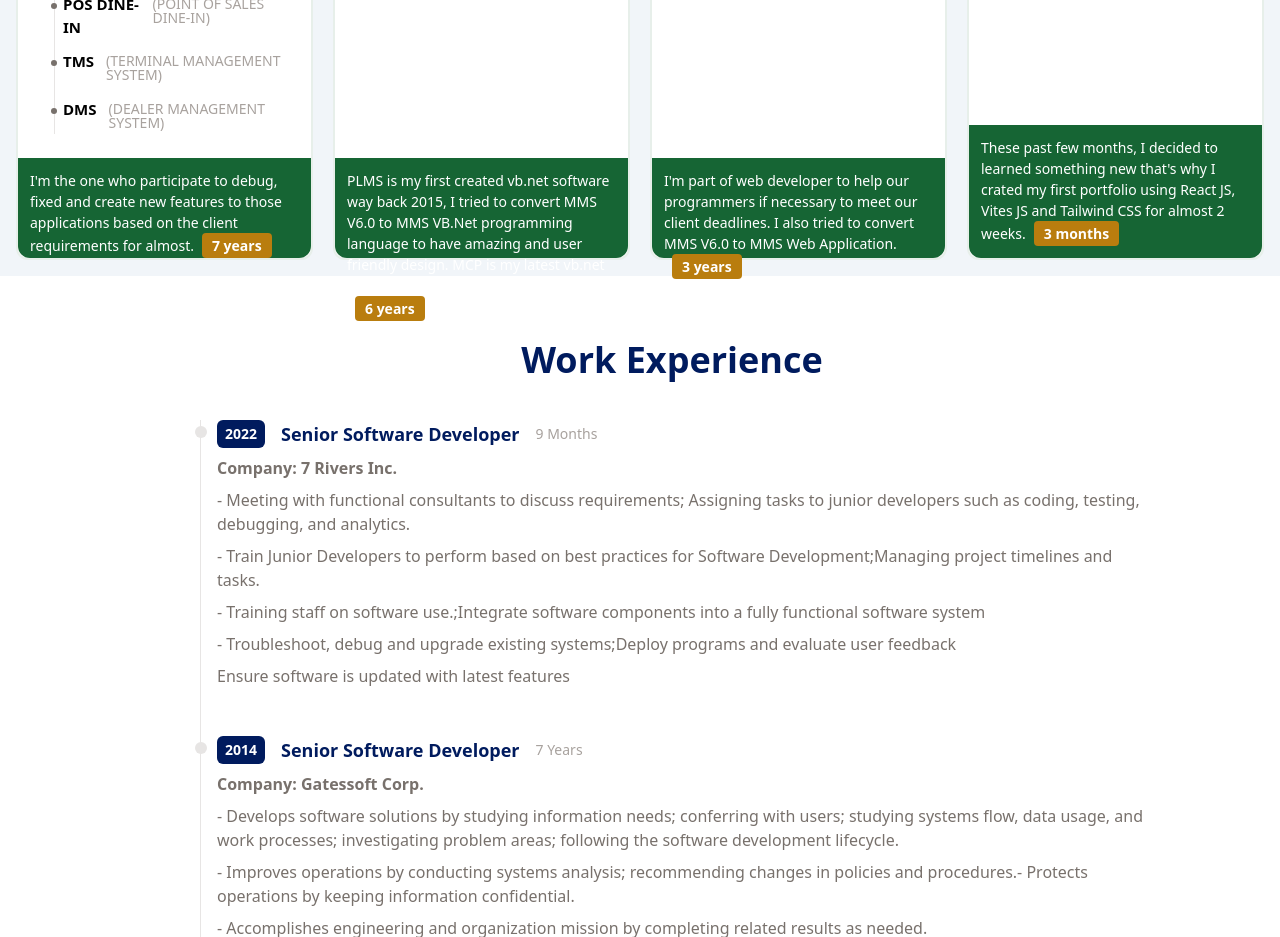
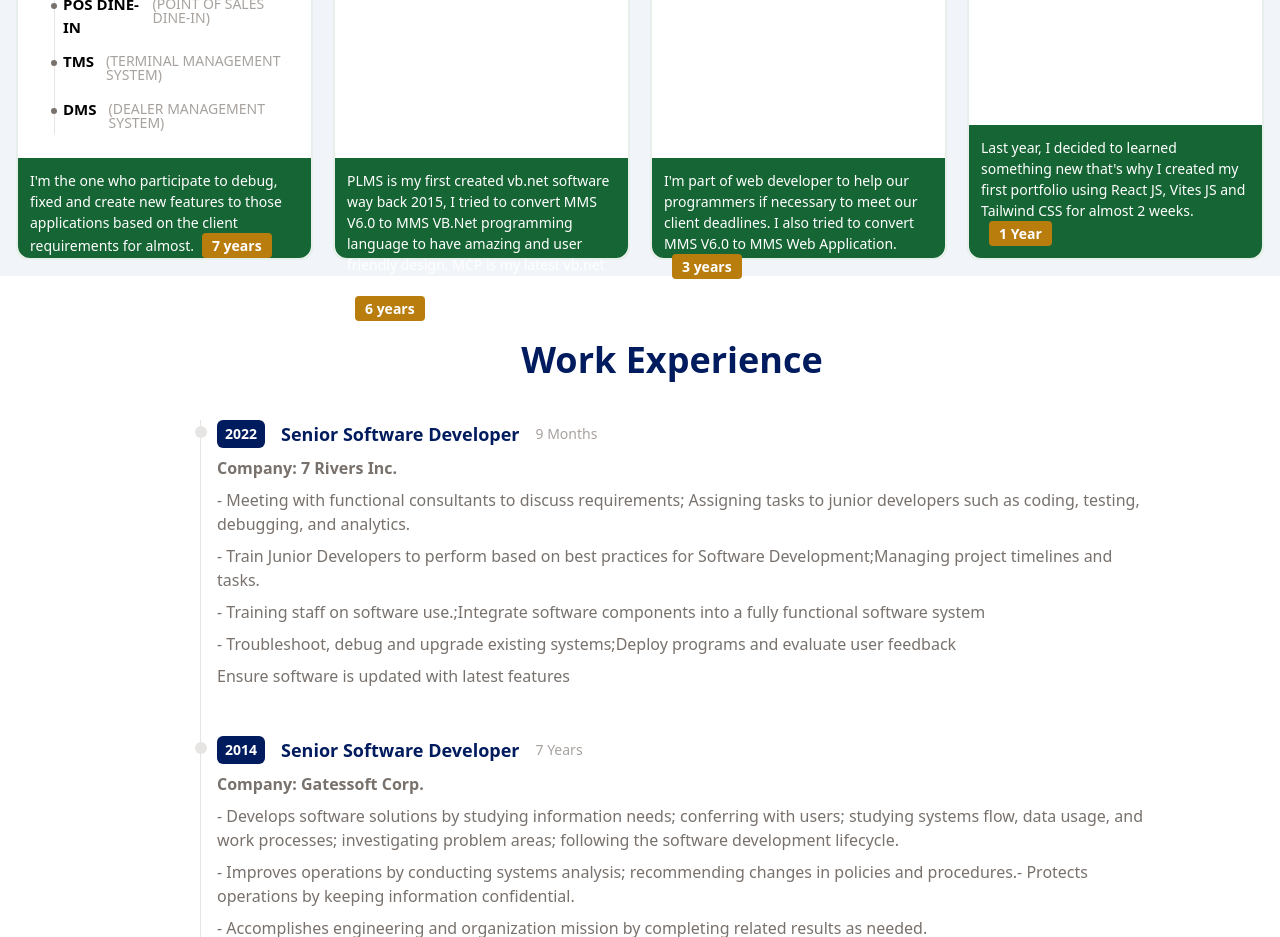
Before and after one commit to IpsAgelGithub12/TestingTaskPortfolio, a React (Vite) app: page / in a window 1280 px wide. Shown: the part 2280-3217 px from the top of the page. Built offline with nearby package versions, Linux system fonts and the light colour scheme.

Commit message:
Change description

```diff
--- a/src/components/Profile.jsx
+++ b/src/components/Profile.jsx
@@ -410,11 +410,11 @@ const Profile = () => {
             <div className="relative items-center rounded-b-xl p-0 mt-2 w-[100%] h-auto bg-green-800">
               <div className="text-white p-3 lg:text-[14px] text-[13px]">
                 <p>
-                  These past few months, I decided to learned something new
-                  that's why I crated my first portfolio using React JS, Vites
-                  JS and Tailwind CSS for almost 2 weeks.
+                  Last year, I decided to learned something new that's why I
+                  created my first portfolio using React JS, Vites JS and
+                  Tailwind CSS for almost 2 weeks.
                   <span className="inline-block bg-[#b97d0e] font-bold rounded px-2.5 py-0.5 ml-2">
-                    3 months
+                    1 Year
                   </span>
                 </p>
               </div>
```
